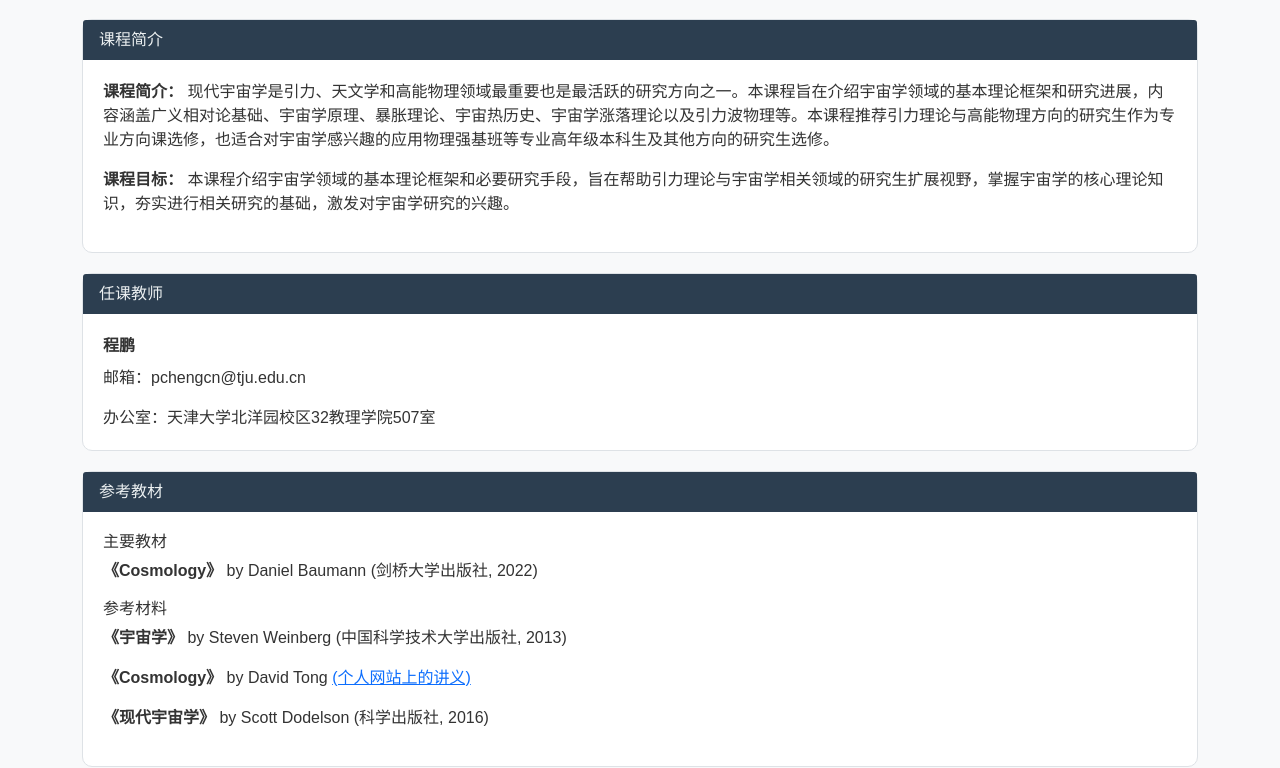
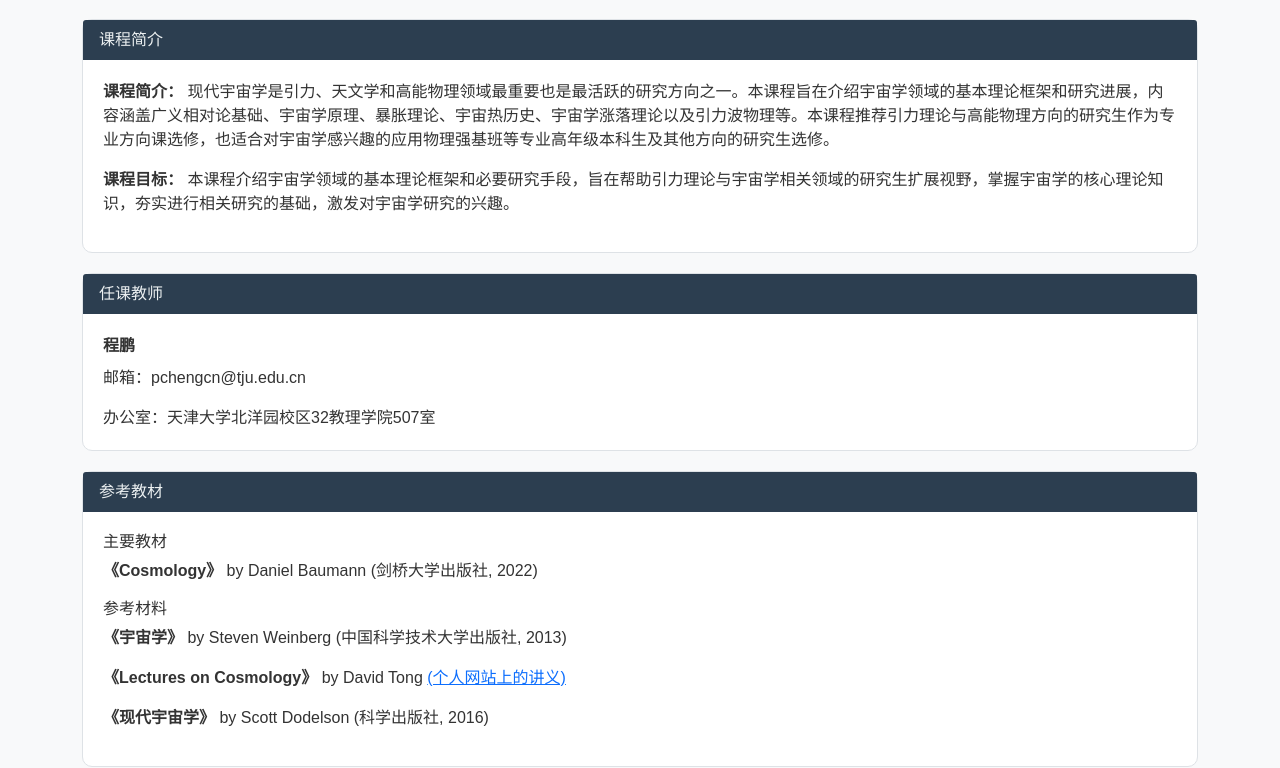
Before and after one commit to cosmology-tju/cosmology-tju.github.io, a plain HTML site: page index.html in a window 1280 px wide. Shown: the part 61-829 px from the top of the page. Drawn offline with nearby package versions, Linux system fonts and the light colour scheme.

Commit message:
Update index.html

```diff
--- a/index.html
+++ b/index.html
@@ -91,7 +91,7 @@
 
                     <h6>参考材料</h6>
                     <p><strong>《宇宙学》</strong> by Steven Weinberg (中国科学技术大学出版社, 2013)</p>
-                    <p><strong>《Cosmology》</strong> by David Tong <a href="http://www.damtp.cam.ac.uk/user/tong/cosmo.html"> (个人网站上的讲义) </a> </p>
+                    <p><strong>《Lectures on Cosmology》</strong> by David Tong <a href="http://www.damtp.cam.ac.uk/user/tong/cosmo.html"> (个人网站上的讲义) </a> </p>
                     <p><strong>《现代宇宙学》</strong> by Scott Dodelson (科学出版社, 2016) </p>
                 </div>
             </div>
```
